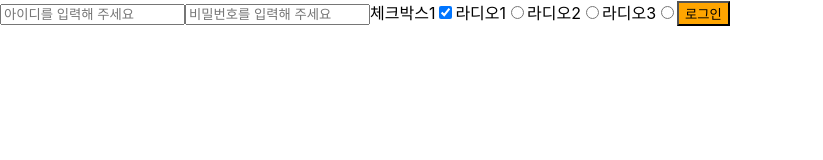
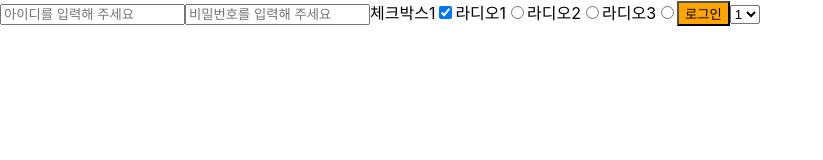
Before and after one commit to kangaroo19/common_component, a React (Create React App) app: page / in a window 1280 px wide. Shown: the top 160 px of the page, without its empty margins (0-823 px from the left). Built offline with nearby package versions, Linux system fonts and the light colour scheme.

Commit message:
select,option 태그 구현

```diff
--- a/src/App.js
+++ b/src/App.js
@@ -1,4 +1,5 @@
 import FormMain from './components/input/FormMain';
+import SelectMain from './components/select/SelectMain.jsx';
 import { useInputFieldHook } from './utils/hook/useInputFieldHook.js';
 
 const initialState = {
@@ -61,6 +62,11 @@ function App() {
           text="로그인"
           onClick={onClick}
         />
+        <SelectMain name="select">
+          <SelectMain.Option value="1">1</SelectMain.Option>
+          <SelectMain.Option value="2">2</SelectMain.Option>
+          <SelectMain.Option value="3">3</SelectMain.Option>
+        </SelectMain>
       </FormMain>
     </>
   );
--- /dev/null
+++ b/src/components/select/SelectMain.jsx
@@ -0,0 +1,32 @@
+import { createContext } from 'react';
+import divideStyleIDString from '../../utils/divideStyleIDString';
+import styles from './SelectMain.module.css';
+import OptionCustom from './component/OptionCustom';
+
+const selectContext = createContext({});
+
+export default function SelectMain({
+  children,
+  styleID,
+  onChange,
+  disabled,
+  id,
+  name,
+}) {
+  const onChangeOption = (event) => {
+    console.log(event.target.value);
+  };
+  return (
+    <select
+      name={name}
+      id={id}
+      onChange={onChangeOption}
+      disabled={disabled}
+      className={`${divideStyleIDString(styles, styleID)}`}
+    >
+      {children}
+    </select>
+  );
+}
+
+SelectMain.Option = OptionCustom;
--- /dev/null
+++ b/src/components/select/component/OptionCustom.jsx
@@ -0,0 +1,15 @@
+import divideStyleIDString from '../../../utils/divideStyleIDString';
+import styles from '../style/OptionCustom.module.css';
+
+// 배열을 프롭으로 줘서 여기서 반복문을 돌까?
+// 아니면 원래 select,option 태그 사용법처럼
+// 반복문 돌지 않고 직접 줄까?
+
+// 최대한 원본 태그처럼 사용 가능 하도록 만들기
+export default function OptionCustom({ children, styleID, value }) {
+  return (
+    <option value={value} className={`${divideStyleIDString(styles, styleID)}`}>
+      {children}
+    </option>
+  );
+}
```
Also changed, not shown: src/components/select/SelectMain.module.css (added), src/components/select/style/OptionCustom.module.css (added).
